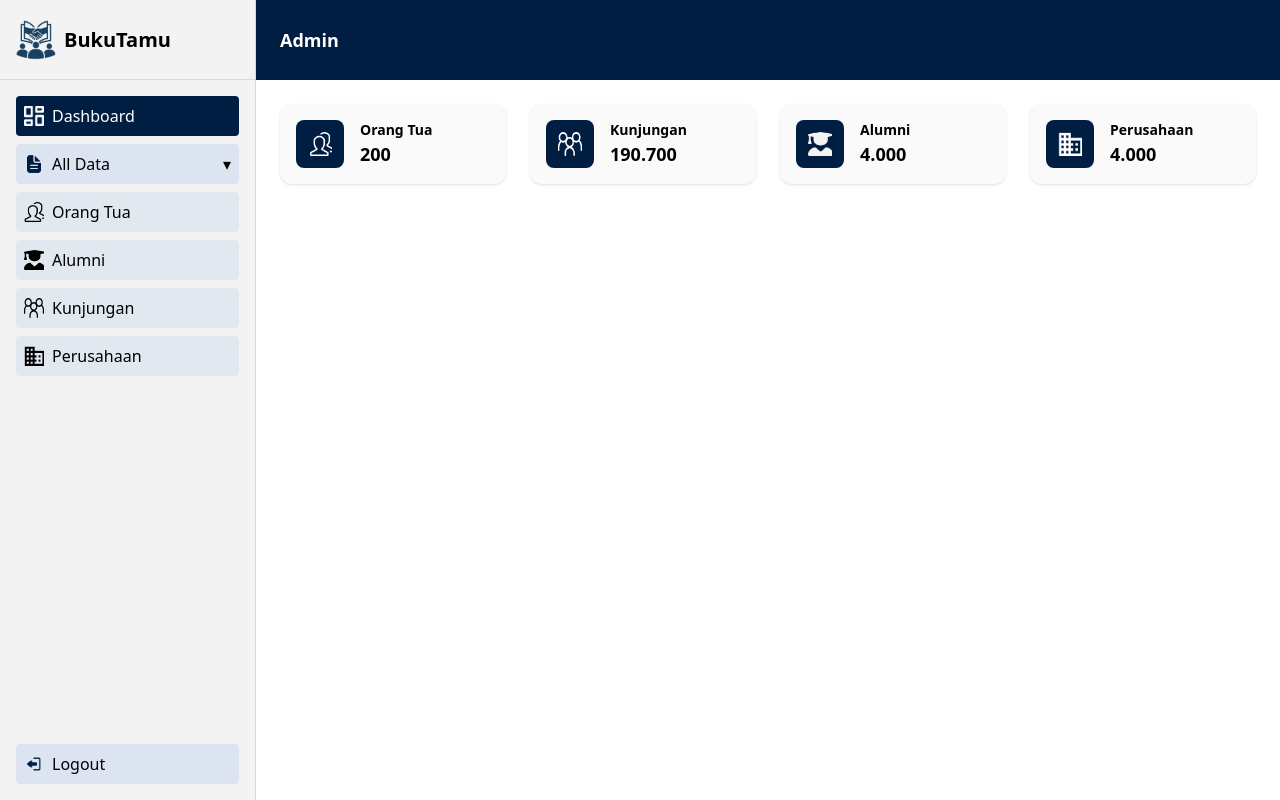
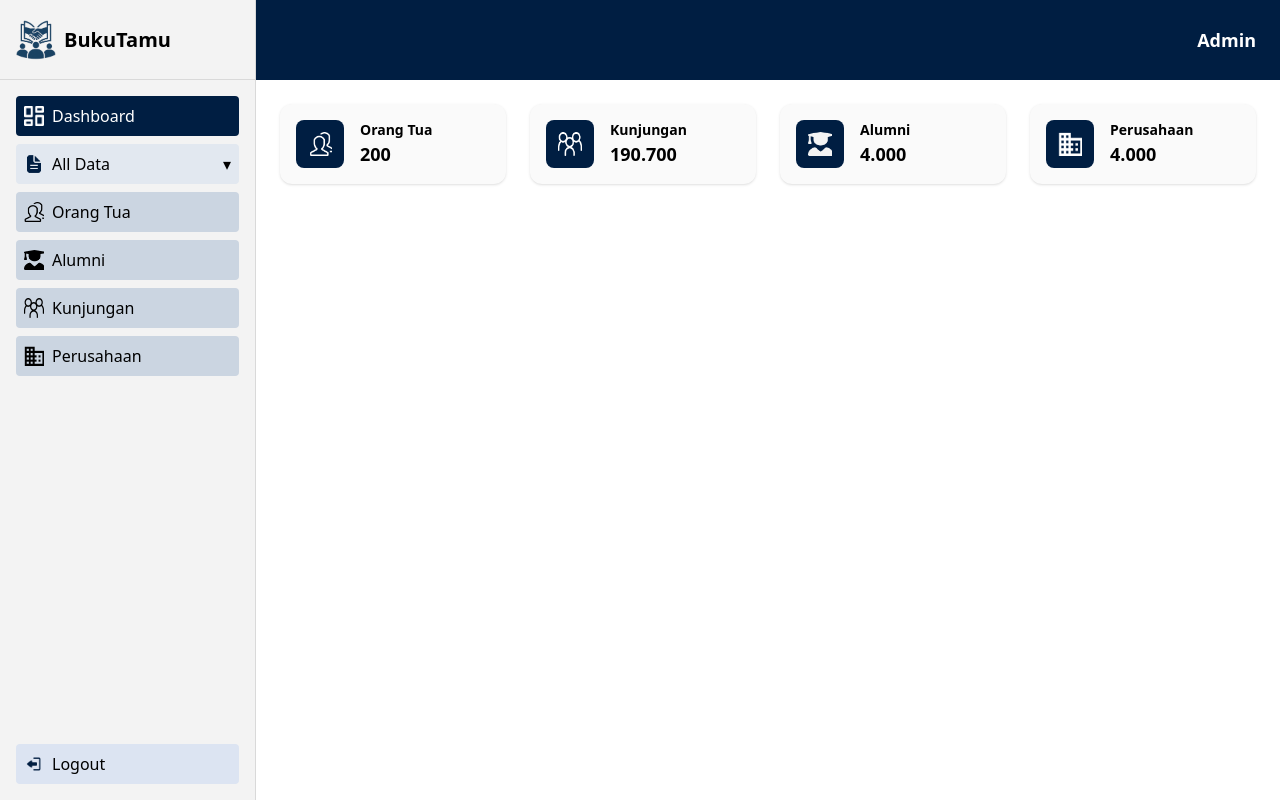
Before and after one commit to mipalt/Buku-Tamu-PPLG-XII-3, a React (Vite) app in the folder frontend/: page / in a window 1280 px wide. Built offline with nearby package versions, Linux system fonts and the light colour scheme.

Commit message:
feat: upperbar, and style sidebar

```diff
--- a/frontend/src/pages/dashboard/components/Sidebar.tsx
+++ b/frontend/src/pages/dashboard/components/Sidebar.tsx
@@ -25,21 +25,32 @@ const Sidebar: React.FC = () => {
     { name: "Perusahaan", after: PerusahaanAfter, before: PerusahaanBefore },
   ];
 
-  const isSubmenuActive = allDataSubMenu.some(item => item.name === activeMenu);
+  const isSubmenuActive = allDataSubMenu.some((item) => item.name === activeMenu);
 
-  const getMenuClass = (name: string) =>
-    `flex items-center w-full p-2 rounded mb-2 transition ${
-      activeMenu === name
-        ? "bg-[#001E42] text-white"
-        : "bg-[#E2E8F0] text-black hover:bg-[#BFD1EA]"
+  const getMenuClass = (name: string, isAllDataChild = false) => {
+    const isActive = activeMenu === name;
+    if (isActive) {
+      return "flex items-center w-full p-2 rounded mb-2 transition bg-[#001E42] text-white";
+    }
+    return `flex items-center w-full p-2 rounded mb-2 transition ${
+      isAllDataChild
+        ? "bg-[#CBD5E1] text-black hover:bg-[#BFD1EA]" // submenu
+        : "bg-[#E2E8F0] text-black hover:bg-[#BFD1EA]" // dashboard & all data
     }`;
+  };
 
   const getIcon = (name: string, after: string, before: string) =>
     activeMenu === name ? after : before;
 
   return (
-    <aside className="bg-[#F3F3F3] h-screen w-64 flex flex-col border-r" style={{ borderColor: "#D9D9D9" }}>
-      <div className="flex items-center justify-start h-20 px-4 border-b" style={{ borderColor: "#D9D9D9" }}>
+    <aside
+      className="bg-[#F3F3F3] h-screen w-64 flex flex-col border-r"
+      style={{ borderColor: "#D9D9D9" }}
+    >
+      <div
+        className="flex items-center justify-start h-20 px-4 border-b"
+        style={{ borderColor: "#D9D9D9" }}
+      >
         <img src={Logo} alt="Logo" className="w-10 h-10 mr-2" />
         <h1 className="text-xl font-bold text-black">BukuTamu</h1>
       </div>
@@ -69,7 +80,7 @@ const Sidebar: React.FC = () => {
             className={`flex items-center w-full p-2 rounded mb-2 justify-between transition ${
               activeMenu === "All Data" || isSubmenuActive
                 ? "bg-[#05254B] text-white"
-                : "bg-[#DCE4F2] text-black hover:bg-[#BFD1EA]"
+                : "bg-[#E2E8F0] text-black hover:bg-[#BFD1EA]"
             }`}
           >
             <div className="flex items-center">
@@ -95,7 +106,7 @@ const Sidebar: React.FC = () => {
                   onClick={() => {
                     setActiveMenu(item.name);
                   }}
-                  className={getMenuClass(item.name)}
+                  className={getMenuClass(item.name, true)}
                 >
                   <img
                     src={getIcon(item.name, item.after, item.before)}
--- /dev/null
+++ b/frontend/src/pages/dashboard/components/Upperbar.tsx
@@ -0,0 +1,40 @@
+import OrangTuaIcon from "../../../assets/orangtua-after.png";
+import KunjunganIcon from "../../../assets/kunjungan-after.png";
+import AlumniIcon from "../../../assets/alumni-after.png";
+import PerusahaanIcon from "../../../assets/perusahaan-after.png";
+
+export default function Upperbar() {
+  const stats = [
+    { name: "Orang Tua", value: "200", icon: OrangTuaIcon },
+    { name: "Kunjungan", value: "190.700", icon: KunjunganIcon },
+    { name: "Alumni", value: "4.000", icon: AlumniIcon },
+    { name: "Perusahaan", value: "4.000", icon: PerusahaanIcon },
+  ];
+
+  return (
+    <>
+      <header className="bg-[#001E42] text-white flex items-center justify-end h-20 px-6">
+        <h1 className="text-lg font-bold">Admin</h1>
+      </header>
+
+      <div className="p-6">
+        <div className="grid grid-cols-1 sm:grid-cols-2 lg:grid-cols-4 gap-6">
+          {stats.map((item) => (
+            <div
+              key={item.name}
+              className="bg-[#FAFAFA] shadow rounded-xl p-4 flex items-center gap-4"
+            >
+              <div className="bg-[#001E42] p-3 rounded-lg">
+                <img src={item.icon} alt={item.name} className="w-6 h-6" />
+              </div>
+              <div>
+                <p className="text-sm font-bold">{item.name}</p>
+                <p className="text-lg font-bold">{item.value}</p>
+              </div>
+            </div>
+          ))}
+        </div>
+      </div>
+    </>
+  );
+}
--- a/frontend/src/pages/dashboard/index.tsx
+++ b/frontend/src/pages/dashboard/index.tsx
@@ -1,43 +1,12 @@
 import Sidebar from "./components/Sidebar";
-import OrangTuaIcon from "../../assets/orangtua-after.png";
-import KunjunganIcon from "../../assets/kunjungan-after.png";
-import AlumniIcon from "../../assets/alumni-after.png";
-import PerusahaanIcon from "../../assets/perusahaan-after.png";
+import Upperbar from "./components/Upperbar";
 
 export default function Dashboard() {
-  const stats = [
-    { name: "Orang Tua", value: "200", icon: OrangTuaIcon },
-    { name: "Kunjungan", value: "190.700", icon: KunjunganIcon },
-    { name: "Alumni", value: "4.000", icon: AlumniIcon },
-    { name: "Perusahaan", value: "4.000", icon: PerusahaanIcon },
-  ];
-
   return (
     <div className="flex min-h-screen">
       <Sidebar />
       <div className="flex-1 flex flex-col">
-        <header className="bg-[#001E42] text-white flex items-center h-20 pl-6">
-          <h1 className="text-lg font-bold">Admin</h1>
-        </header>
-
-        <main className="p-6">
-          <div className="grid grid-cols-1 sm:grid-cols-2 lg:grid-cols-4 gap-6">
-            {stats.map((item) => (
-              <div
-                key={item.name}
-                className="bg-[#FAFAFA] shadow rounded-xl p-4 flex items-center gap-4"
-              >
-                <div className="bg-[#001E42] p-3 rounded-lg">
-                  <img src={item.icon} alt={item.name} className="w-6 h-6" />
-                </div>
-                <div>
-                  <p className="text-sm font-bold">{item.name}</p>
-                  <p className="text-lg font-bold">{item.value}</p>
-                </div>
-              </div>
-            ))}
-          </div>
-        </main>
+        <Upperbar />
       </div>
     </div>
   );
```
